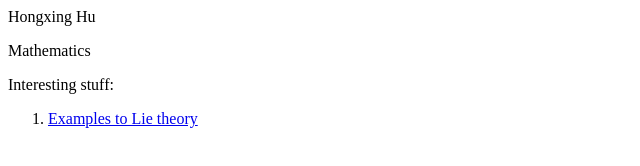
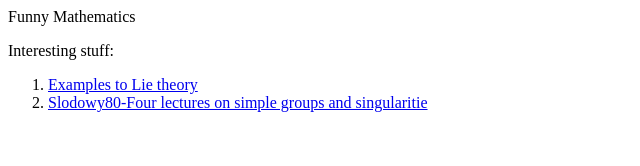
Before and after one commit to HongxingHu/hongxinghu.github.io, a plain HTML site: page index.html in a window 1280 px wide. Shown: the whole page, without its empty margins (0-640 px from the left). Drawn offline with Linux system fonts and the light colour scheme.

Commit message:
Update index.html

```diff
--- a/index.html
+++ b/index.html
@@ -1,13 +1,12 @@
 <html>
 <body>
 
-<p>Hongxing Hu</p>
-
-<p>Mathematics</p>
+<p>Funny Mathematics</p>
 
 <p> Interesting stuff:
 <ol>
 <li> <a href="/Examples-to-Lie-theory.pdf" target="_blank"> Examples to Lie theory</a> </li>
+<li> <a href="/Slodowy-4lectures.pdf" target="_blank"> Slodowy80-Four lectures on simple groups and singularitie </a></li>
 </ol>
 </p>
 
```
